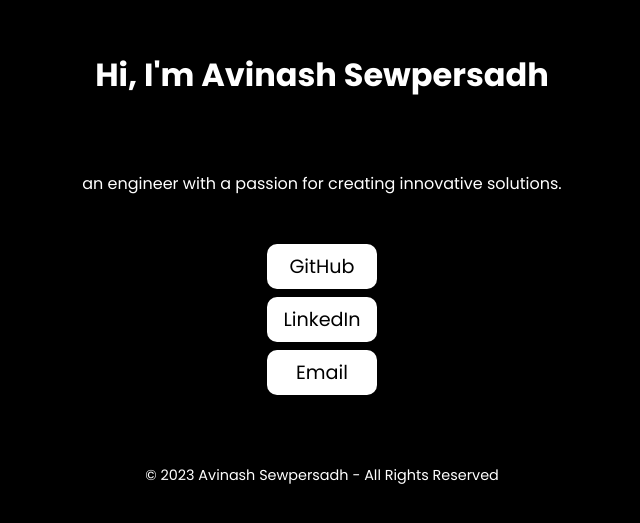
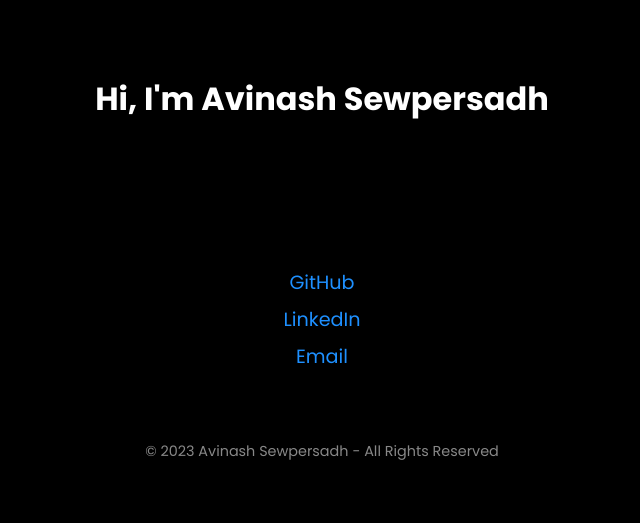
Before and after one commit to dotavi/dotavi.github.io, a Next.js app: page / in a window 1280 px wide. Shown: the part 135-658 px from the top of the page, without its empty margins (318-958 px from the left). Built offline with nearby package versions, Linux system fonts and the light colour scheme.

Commit message:
Update Home.module.css

```diff
--- a/styles/Home.module.css
+++ b/styles/Home.module.css
@@ -7,7 +7,6 @@
   align-items: center;
   padding: 0 2rem;
   background-color: #000;
-  color: #fff;
 }
 
 .main {
@@ -20,6 +19,7 @@
 .title {
   font-size: 2rem;
   margin-bottom: 1rem;
+  color: #fff;
 }
 
 .links {
@@ -30,26 +30,20 @@
 }
 
 .links a {
-  display: inline-block;
-  background-color: #fff;
-  color: #000;
-  padding: 0.5rem 1rem;
+  color: #1e90ff;
   margin-bottom: 0.5rem;
   font-size: 1.2rem;
   text-decoration: none;
-  border-radius: 10px;
-  width: 100%;
-  max-width: 250px;
-  text-align: center;
 }
 
 .links a:hover {
-  background-color: #e9e9e9;
+  text-decoration: underline;
 }
 
 .footer {
   margin-top: 3rem;
   font-size: 0.9rem;
+  color: #888;
 }
 
 /* Add media queries for responsiveness */
```
